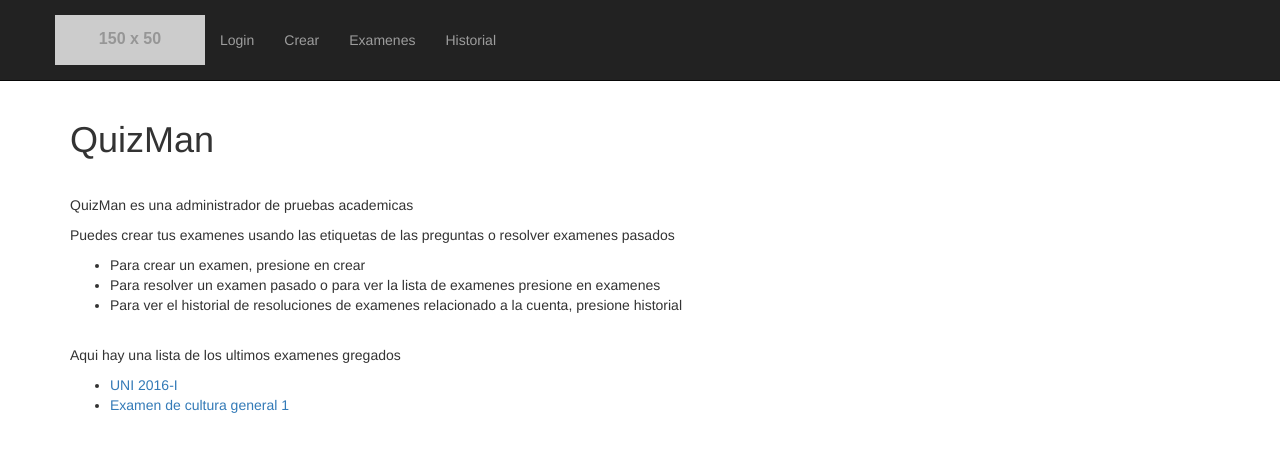
After one commit to WalterCM/Quiz-Man, a Django app: page / in a window 1280 px wide. The commit adds this page. Shown: the top 452 px of the page. Run offline with Django 3.2, Linux system fonts and the light colour scheme; data comes from the database, SQL or seed files in the repository; both versions use the stored data as it was after the commit; grey boxes labelled with a size stand in for pictures from a placeholder-image service; some libraries are stand-ins or nearby versions.

Commit message:
Se agregaron nuevos views para el index

```diff
--- a/src/QuizMan/urls.py
+++ b/src/QuizMan/urls.py
@@ -15,8 +15,10 @@ Including another URLconf
 """
 from django.conf.urls import include, url
 from django.contrib import admin
+from . import views
 
 urlpatterns = [
     url(r'^exams/', include('exams.urls')),
     url(r'^admin/', admin.site.urls),
+    url(r'^', views.index, name='index'),
 ]
--- /dev/null
+++ b/src/QuizMan/views.py
@@ -0,0 +1,13 @@
+from django.shortcuts import render
+
+from exams.models import Exam
+
+def index(request):
+    latest_exam_list = Exam.objects.order_by('-pub_date')[:5]
+    for exam in latest_exam_list:
+        print(exam.exam_name)
+    context = {
+        'latest_exam_list': latest_exam_list
+    }
+
+    return render(request, './index.html', context)
--- a/src/exams/models.py
+++ b/src/exams/models.py
@@ -10,7 +10,7 @@ class Exam(models.Model):
 
 class Question(models.Model):
     exam = models.ManyToManyField(Exam, through='ExamQuestion')
-    question_text = models.CharField(max_length=200)
+    question_text = models.CharField(max_length=600)
     def __str__(self):
         return self.question_text
 
--- a/src/exams/templates/exams/index.html
+++ b/src/exams/templates/exams/index.html
@@ -4,9 +4,9 @@
 {% block header %}Lista de examenes{% endblock %}
 
 {% block content %}
-{% if latest_exam_list %}
+{% if exam_list %}
     <ul>
-    {% for exam in latest_exam_list %}
+    {% for exam in exam_list %}
         <li><a href="{% url 'exams:detail' exam.id %}">{{ exam.exam_name }}</a></li>
     {% endfor %}
     </ul>
--- a/src/exams/views.py
+++ b/src/exams/views.py
@@ -6,11 +6,11 @@ from django.urls import reverse
 from .models import Exam, Question, Choice, Tag
 
 def index(request):
-    latest_exam_list = Exam.objects.order_by('-pub_date')[:5]
+    exam_list = Exam.objects.order_by('-pub_date')
     for exam in latest_exam_list:
         print(exam.exam_name)
     context = {
-        'latest_exam_list': latest_exam_list
+        'exam_list':exam_list
     }
 
     return render(request, 'exams/index.html', context)
--- /dev/null
+++ b/src/templates/index.html
@@ -0,0 +1,27 @@
+{% extends "base.html" %}
+
+{% block title %}QuizMan{% endblock %}
+{% block header %}QuizMan{% endblock %}
+
+{% block content %}
+    <p>QuizMan es una administrador de pruebas academicas<p>
+    <p>Puedes crear tus examenes usando las etiquetas de las preguntas o resolver examenes pasados<p>
+    <ul>
+        <li>Para crear un examen, presione en crear</li>
+        <li>Para resolver un examen pasado o para ver la lista de examenes presione en examenes</li>
+        <li>Para ver el historial de resoluciones de examenes relacionado a la cuenta, presione historial</li>
+    </ul>
+
+    <br />
+
+    <p>Aqui hay una lista de los ultimos examenes gregados<p>
+    {% if latest_exam_list %}
+        <ul>
+        {% for exam in latest_exam_list %}
+            <li><a href="{% url 'exams:detail' exam.id %}">{{ exam.exam_name }}</a></li>
+        {% endfor %}
+        </ul>
+    {% else %}
+        <p>No hay examenes disponibles.</p>
+    {% endif %}
+{% endblock %}
```
Also changed, not shown: src/db.sqlite3, src/exams/migrations/0002_auto_20170322_0955.py (added), src/exams/migrations/0003_auto_20170322_1102.py (added).
